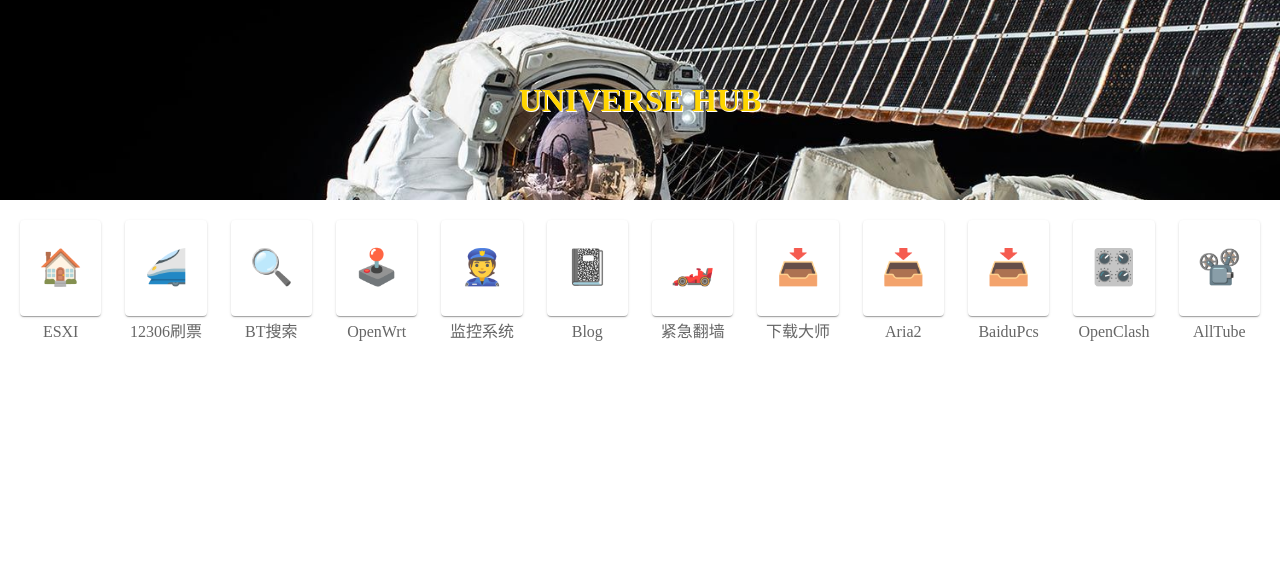
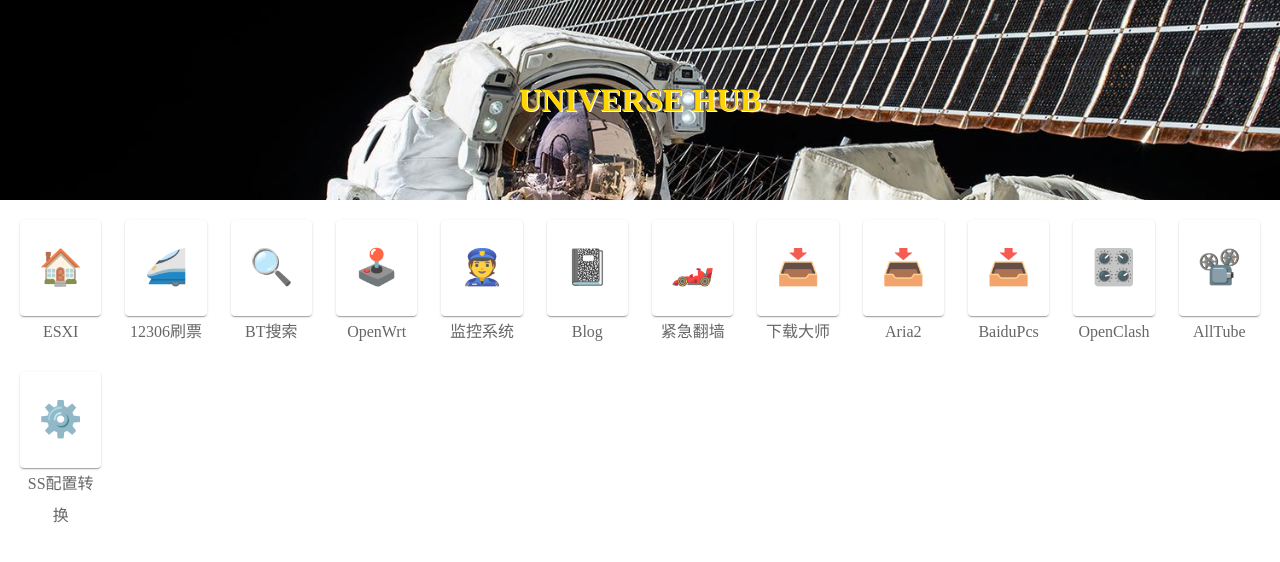
Before and after one commit to z-hhh/react-starter, a React app: page / in a window 1280 px wide. Shown: the top 562 px of the page. Built offline with nearby package versions, Linux system fonts and the light colour scheme.

Commit message:
add subweb

```diff
--- a/src/pages/home/index.js
+++ b/src/pages/home/index.js
@@ -98,6 +98,11 @@ const apps = [
         href: 'https://hzh-alltube.herokuapp.com',
         icon: '📽️',
     },
+    {
+        title: 'SS配置转换',
+        href: 'http://192.168.50.60:10086',
+        icon: '⚙️',
+    },
 ];
 
 export default function Home() {
```
